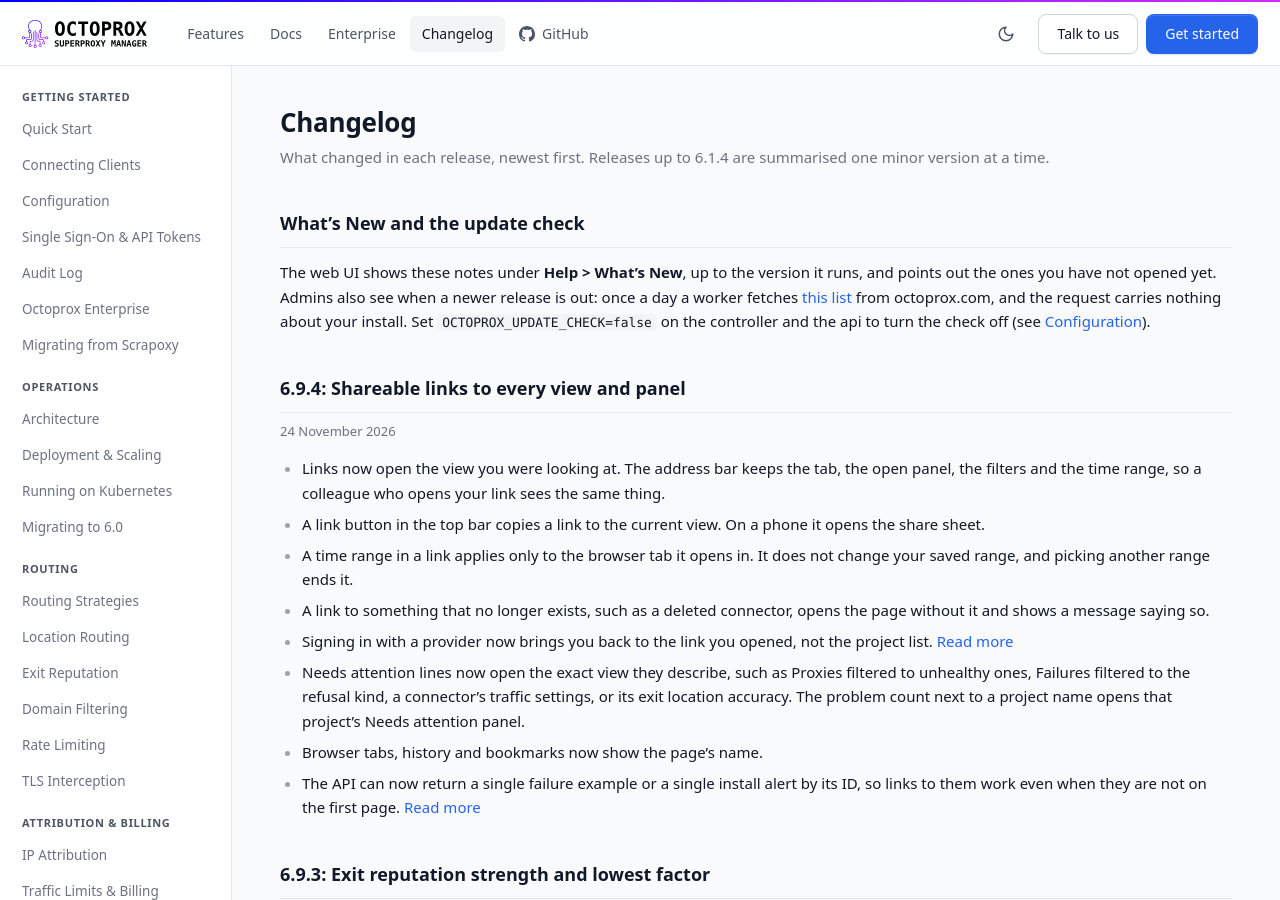
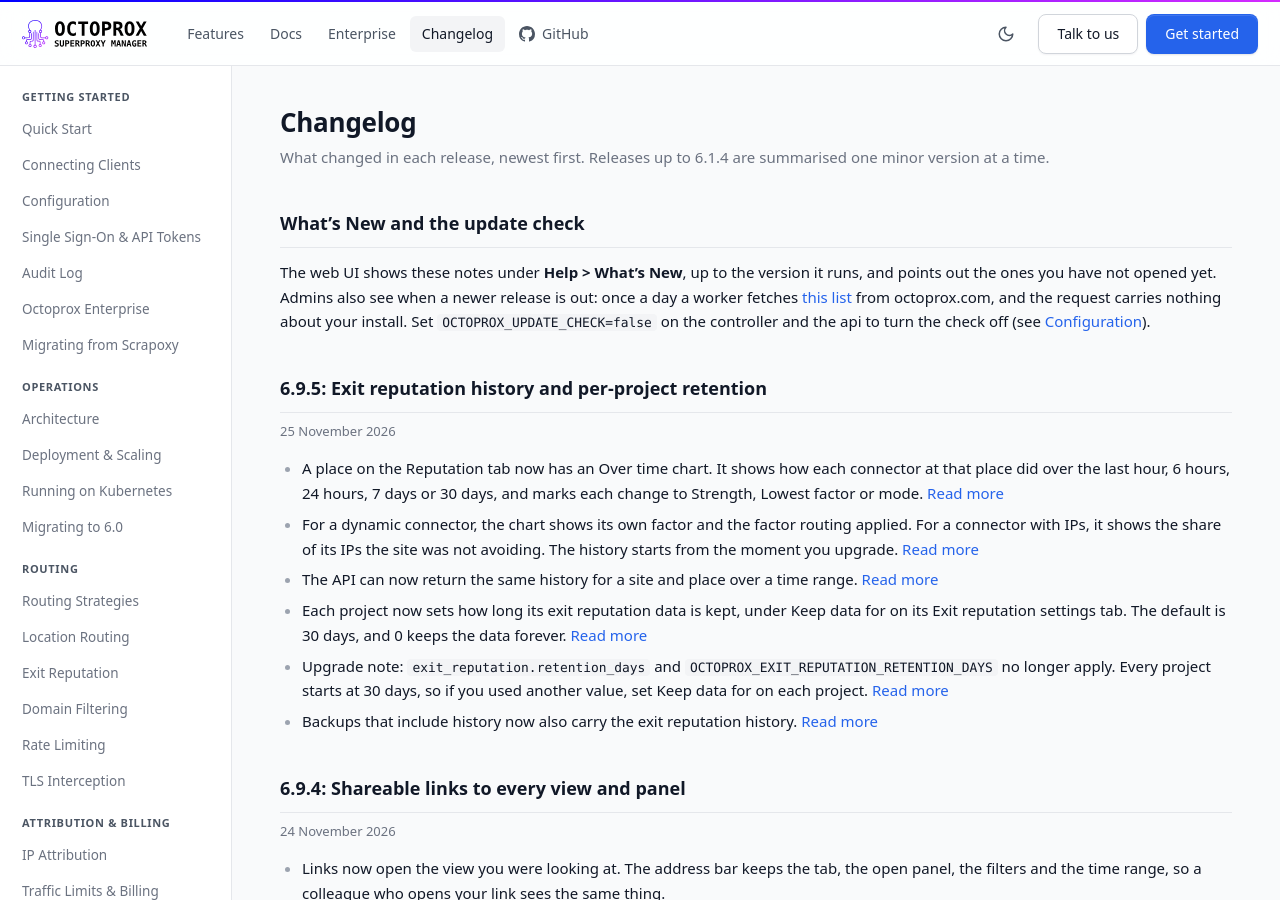
Before and after one commit to octoprox/octoprox, a Jekyll site: the page built from docs/changelog.md, in a window 1280 px wide and 900 px high. Built offline with Jekyll 4.4.1, drawn with Linux system fonts in a browser that asks for light colours; some of the changed text lies outside the part shown.

Commit message:
Bump version to 6.9.5

```diff
--- a/docs/_data/releases.yml
+++ b/docs/_data/releases.yml
@@ -9,6 +9,23 @@
 #   title    a few words naming the main themes
 #   changes  what changed, for the people who use Octoprox; `docs` is a page
 #            on octoprox.com that explains it, such as connecting#exit-headers
+
+- version: 6.9.5
+  date: 2026-11-25
+  title: Exit reputation history and per-project retention
+  changes:
+    - text: "A place on the Reputation tab now has an Over time chart. It shows how each connector at that place did over the last hour, 6 hours, 24 hours, 7 days or 30 days, and marks each change to Strength, Lowest factor or mode."
+      docs: exit-reputation#every-place-for-a-site
+    - text: "For a dynamic connector, the chart shows its own factor and the factor routing applied. For a connector with IPs, it shows the share of its IPs the site was not avoiding. The history starts from the moment you upgrade."
+      docs: exit-reputation#every-place-for-a-site
+    - text: "The API can now return the same history for a site and place over a time range."
+      docs: api
+    - text: "Each project now sets how long its exit reputation data is kept, under Keep data for on its Exit reputation settings tab. The default is 30 days, and 0 keeps the data forever."
+      docs: exit-reputation#settings
+    - text: "Upgrade note: `exit_reputation.retention_days` and `OCTOPROX_EXIT_REPUTATION_RETENTION_DAYS` no longer apply. Every project starts at 30 days, so if you used another value, set Keep data for on each project."
+      docs: configuration#exit-reputation
+    - text: "Backups that include history now also carry the exit reputation history."
+      docs: api
 
 - version: 6.9.4
   date: 2026-11-24
--- a/pyproject.toml
+++ b/pyproject.toml
@@ -1,6 +1,6 @@
 [project]
 name = "octoprox"
-version = "6.9.4"
+version = "6.9.5"
 description = "A dynamic and flexible proxy manager"
 readme = "README.md"
 requires-python = ">=3.12"
```
